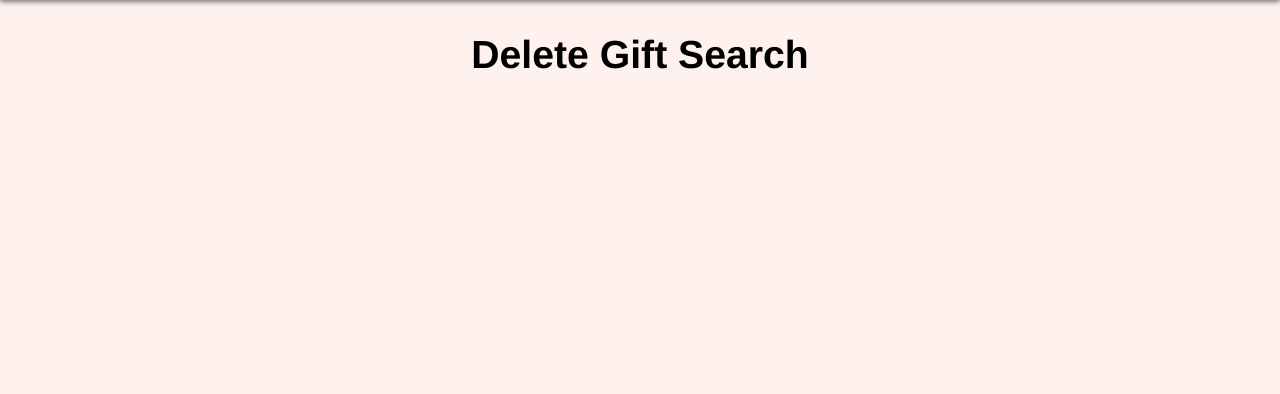
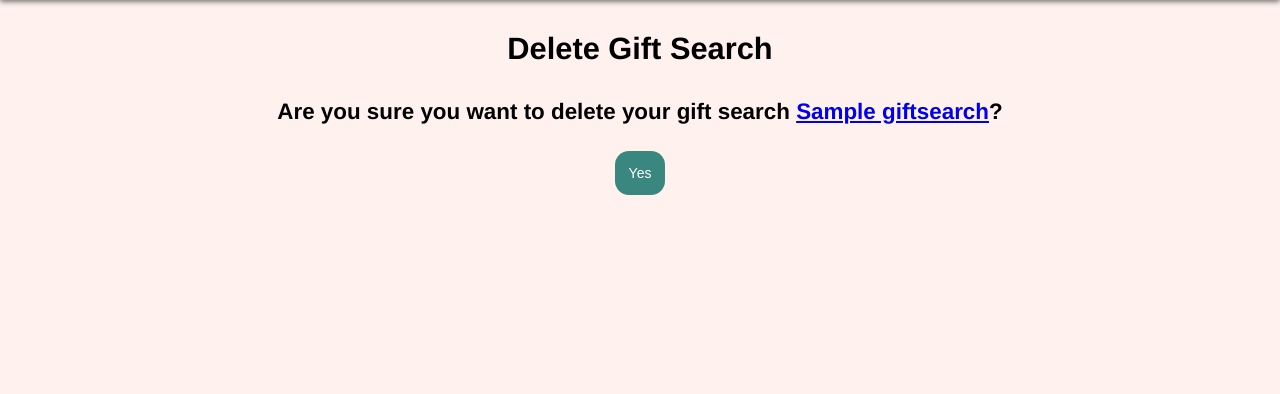
Before and after one commit to sisialt/GiftWithCause_DjangoProject, a Django app: page /gift-searches/1/delete/ in a window 1280 px wide. Shown: the part 114-508 px from the top of the page. Run offline with Django 4.2, Linux system fonts and the light colour scheme; a user stored in the database is signed in; tables that the repository leaves empty hold one stand-in row (values such as "Sample post").

Commit message:
Delete functionality for gift and gift search

```diff
--- a/templates/gift-search-delete.html
+++ b/templates/gift-search-delete.html
@@ -1,4 +1,12 @@
 {% extends 'base.html' %}
 {% block content %}
-    <h1>Delete Gift Search</h1>
+    <h2>Delete Gift Search</h2>
+    <h4 style="margin: 1em">Are you sure you want to delete your gift search
+        <a href="{% url 'gift-search-details' giftsearch.pk %}">{{ giftsearch.title }}</a>?
+    </h4>
+
+    <form method="post">
+        {% csrf_token %}
+        <button style="margin: 0 auto" type="submit" class="profile-button">Yes</button>
+    </form>
 {% endblock %}
```
Also changed, not shown: templates/gift-delete.html (+9 -1 lines).
